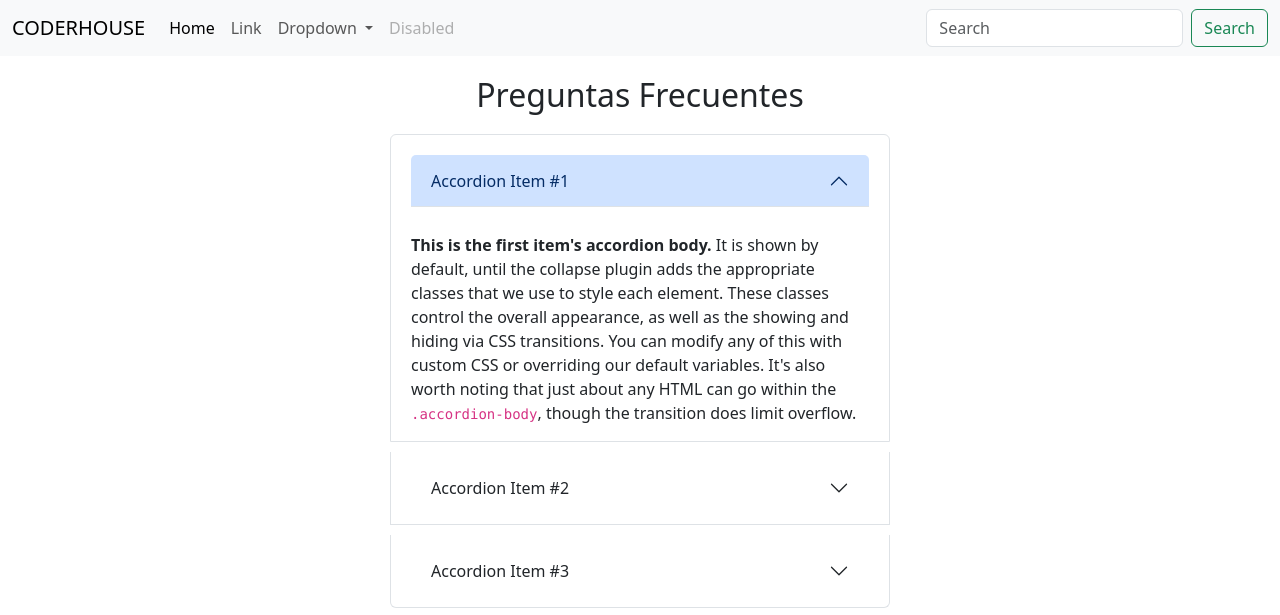
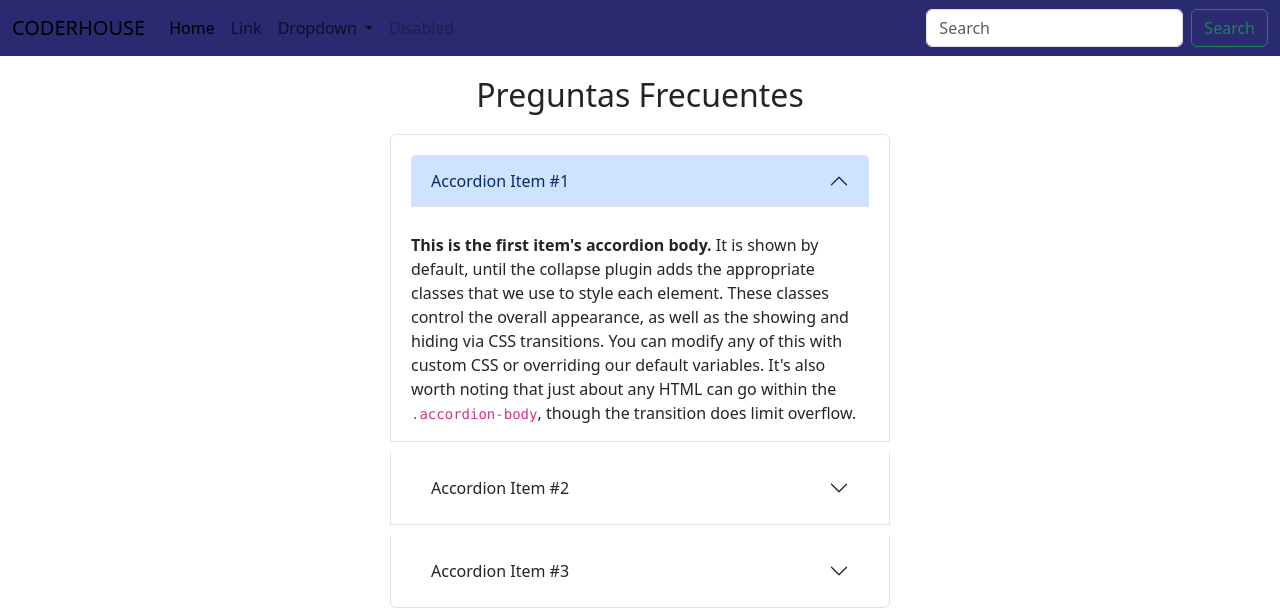
Before and after one commit to MiguelAngelBarajasRivas/clase-10, a plain HTML site: page index.html in a window 1280 px wide. Shown: the top 615 px of the page. Drawn offline with nearby package versions, Linux system fonts and the light colour scheme.

Commit message:
Agregando color azul al nav bar

```diff
--- a/css/style.css
+++ b/css/style.css
@@ -20,3 +20,7 @@ h2{
     flex-direction: column;
     justify-content: flex-end;
 }
+
+.bg-body-tertiary {
+    background-color: rgb(42, 42, 112) !important;
+}
```
